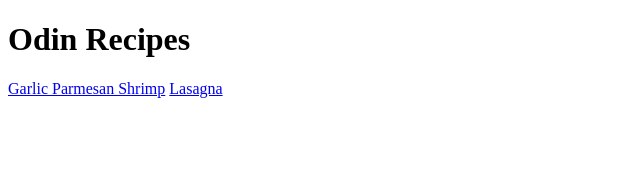
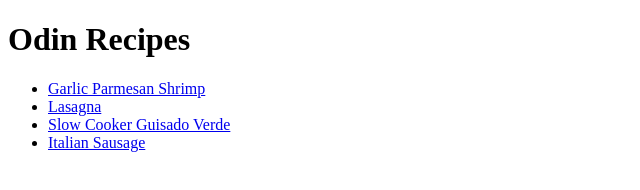
Before and after one commit to Kirgishki/odin-recipes, a plain HTML site: page index.html in a window 1280 px wide. Shown: the whole page, without its empty margins (0-640 px from the left). Drawn offline with Linux system fonts and the light colour scheme.

Commit message:
Moved links to list and added 2 links

```diff
--- a/index.html
+++ b/index.html
@@ -9,7 +9,14 @@
 <body>
     <h1>Odin Recipes</h1>
 
-    <a href="recipes/garlic-parmesan-shrimp.html">Garlic Parmesan Shrimp</a>
-    <a href="recipes/lasagna.html">Lasagna</a>
+
+    <ul>
+        <li><a href="recipes/garlic-parmesan-shrimp.html">Garlic Parmesan Shrimp</a></li>
+        <li><a href="recipes/lasagna.html">Lasagna</a></li>
+        <li><a href="recipes/slow-cooker-guisado-verde.html">Slow Cooker Guisado Verde</a></li>
+        <li><a href="recipes/italian-sausage.html">Italian Sausage</a></li>
+    </ul>
+
+
 </body>
 </html>
```
